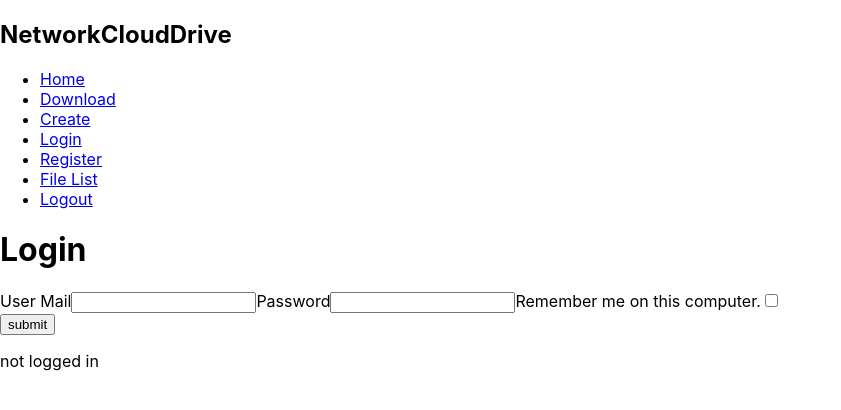
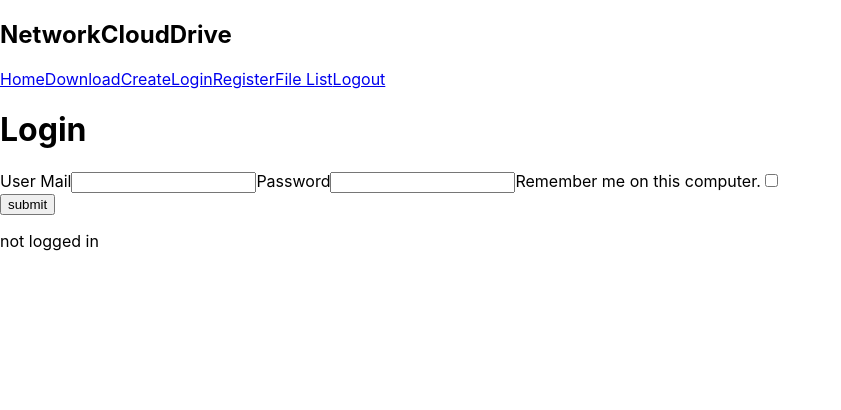
Before and after one commit to Aksellercan/NetworkCloudDriveReactOld, a React (Create React App) app: page /login in a window 1280 px wide. Shown: the top 410 px of the page, without its empty margins (0-841 px from the left). Built offline with nearby package versions, Linux system fonts and the light colour scheme.

Commit message:
change navbar styling

```diff
--- a/src/Components/FileList.tsx
+++ b/src/Components/FileList.tsx
@@ -110,7 +110,7 @@ export function FileList() {
             value={getfolderId}
         />
         <button onClick={() => { resetList(getfolderId) }}>get list {getfolderId}</button>
-        <div id="list-outer">
+        <div id="list-outer" className="flex items-center justify-between space-x-6 text-[18px]">
             <div id="fileList"></div>
             <div id="folderList"></div>
         </div>
--- a/src/Components/Navbar.tsx
+++ b/src/Components/Navbar.tsx
@@ -2,8 +2,8 @@ import { Link } from "react-router-dom";
 
 export function Navbar() {
 
-    async function logout() {
-        const response = await fetch(
+    const logout = async () => {
+        await fetch(
             `${process.env.REACT_APP_API_URL}/logout`, {
             method: "GET",
             credentials: "include"
@@ -11,6 +11,7 @@ export function Navbar() {
             console.log("Status code", r.status);
             return r.json(); }).catch((e) => { console.error(e); });
     }
+
     return (
         <nav className="z-50 bg-white">
             <div className="h-10vh flex items-center px-20 py-20 border-b">
@@ -19,31 +20,14 @@ export function Navbar() {
                         NetworkCloudDrive
                     </h2>
                 </div>
-                <div>
-                    <ul className="flex items-center justify-between space-x-6 text-[18px]">
-                        <li>
+                <div className="flex items-center justify-between space-x-6 text-[18px]">
                             <Link to="/upload">Home</Link>
-                        </li>
-                        <li>
                             <Link to="/download">Download</Link>
-                        </li>
-
-                        <li>
                             <Link to="/create/folder">Create</Link>
-                        </li>
-                        <li>
                             <Link to="/login">Login</Link>
-                        </li>
-                        <li>
                             <Link to="/register">Register</Link>
-                        </li>
-                        <li>
                             <Link to="/">File List</Link>
-                        </li>
-                        <li>
                             <Link to="/logout" onClick={logout}>Logout</Link>
-                        </li>
-                    </ul>
                 </div>
             </div>
         </nav>
```
